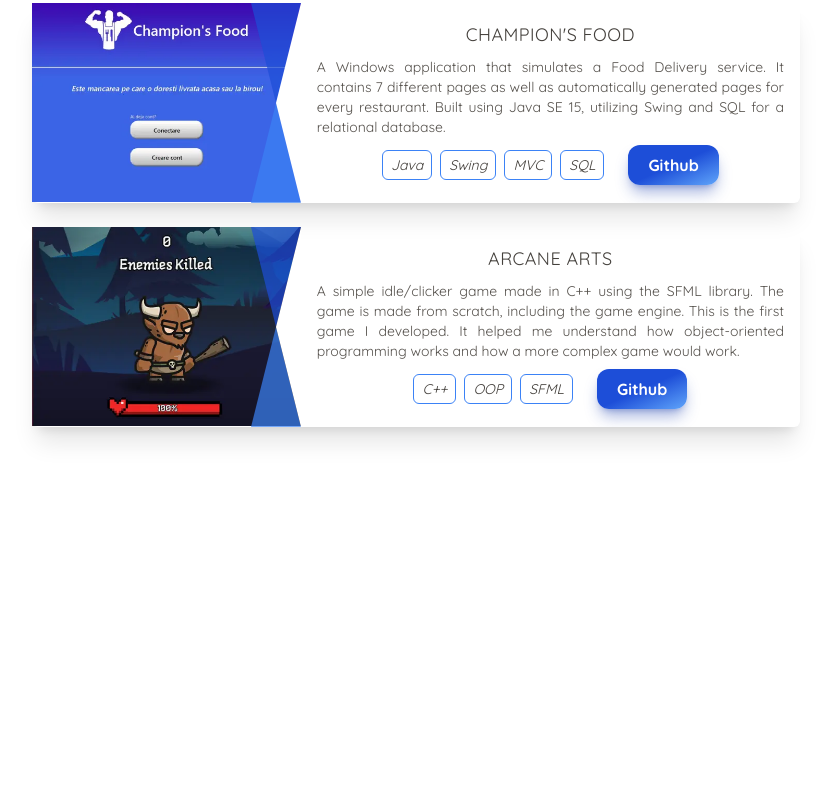
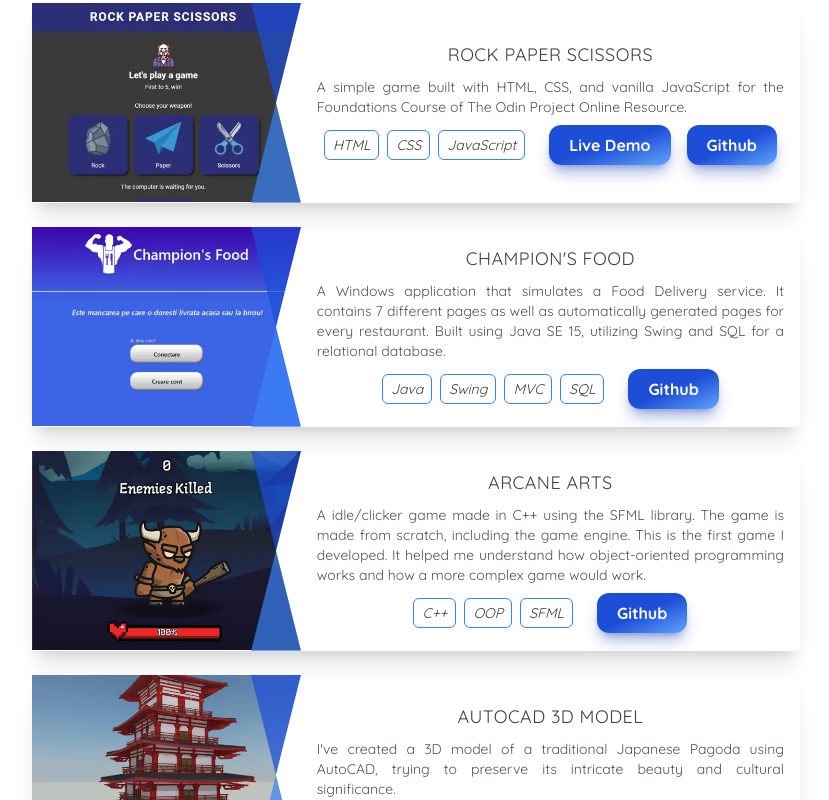
Before and after one commit to AlexMincu/portfolio, a SvelteKit app: page / in a window 1280 px wide. Shown: the part 4020-4820 px from the top of the page, without its empty margins (224-1053 px from the left). Built offline with nearby package versions, Linux system fonts and the light colour scheme.

Commit message:
added RPS, Pagoda projects

```diff
--- a/src/components/Projects.svelte
+++ b/src/components/Projects.svelte
@@ -5,6 +5,24 @@
 	import InView from './InView.svelte';
 
 	const projects = [
+		{
+			image_url: '/projects/rps.webp',
+			title: 'Rock Paper Scissors',
+			description:
+				'A simple game built with HTML, CSS, and vanilla JavaScript for the Foundations Course of The Odin Project Online Resource.',
+			links: [
+				{
+					title: 'Live Demo',
+					url: 'https://alexmincu.github.io/Odin_RPS/'
+				},
+				{
+					title: 'Github',
+					url: 'https://github.com/AlexMincu/Odin_RPS'
+				}
+			],
+			technologies: ['HTML', 'CSS', 'JavaScript']
+		},
+
 		{
 			image_url: '/projects/championsfood.webp',
 			title: "Champion's Food",
@@ -23,7 +41,7 @@
 			image_url: '/projects/arcanearts.webp',
 			title: 'Arcane Arts',
 			description:
-				'A simple idle/clicker game made in C++ using the SFML library. The game is made from scratch, including the game engine. This is the first game I developed. It helped me understand how object-oriented programming works and how a more complex game would work.',
+				'A idle/clicker game made in C++ using the SFML library. The game is made from scratch, including the game engine. This is the first game I developed. It helped me understand how object-oriented programming works and how a more complex game would work.',
 			links: [
 				{
 					title: 'Github',
@@ -31,6 +49,20 @@
 				}
 			],
 			technologies: ['C++', 'OOP', 'SFML']
+		},
+
+		{
+			image_url: '/projects/pagoda.webp',
+			title: 'AutoCAD 3D Model',
+			description:
+				"I've created a 3D model of a traditional Japanese Pagoda using AutoCAD, trying to preserve its intricate beauty and cultural significance.",
+			links: [
+				{
+					title: 'View Model',
+					url: 'https://grabcad.com/library/japanese-pagoda-1'
+				}
+			],
+			technologies: ['AutoCAD']
 		}
 	];
 </script>
```
Also changed, not shown: static/projects/pagoda.webp (added), static/projects/rps.webp (added).
